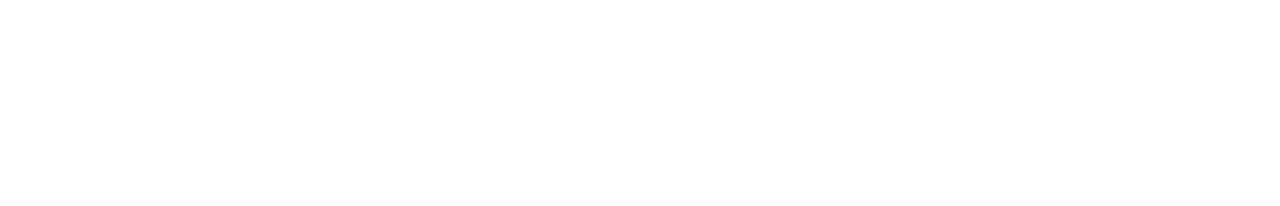
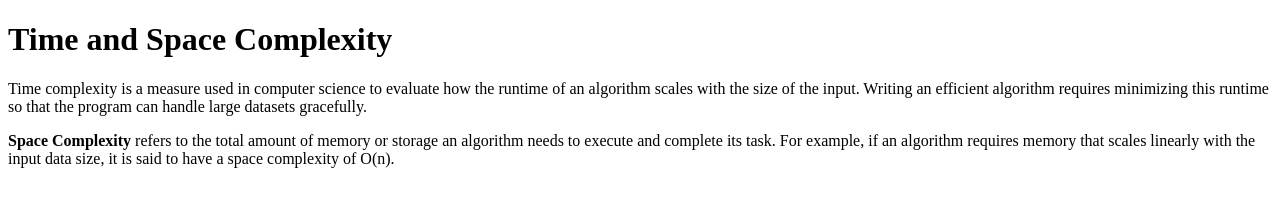
Before and after one commit to acciojob/time-and-space-complexity-rohit-simbanic, a website: page main.html in a window 1280 px wide. Drawn offline with Linux system fonts and the light colour scheme.

Commit message:
created a submission

```diff
--- a/main.html
+++ b/main.html
@@ -1,16 +1,11 @@
 <!DOCTYPE html>
-
 <html>
-
-<head>
-	<link rel="stylesheet" href="styles.css">
-</head>
-
-<body>
-	<!-- the entire body must be written by student -->
-    <script type="text/javascript" src="./script.js">
-</script>
-
-</body>
-
+  <head>
+    <title>Time and Space Complexity</title>
+  </head>
+  <body>
+    <h1>Time and Space Complexity</h1>
+    <p>Time complexity is a measure used in computer science to evaluate how the runtime of an algorithm scales with the size of the input. Writing an efficient algorithm requires minimizing this runtime so that the program can handle large datasets gracefully.</p>
+    <p><b>Space Complexity</b> refers to the total amount of memory or storage an algorithm needs to execute and complete its task. For example, if an algorithm requires memory that scales linearly with the input data size, it is said to have a space complexity of O(n).</p>
+  </body>
 </html>
```
